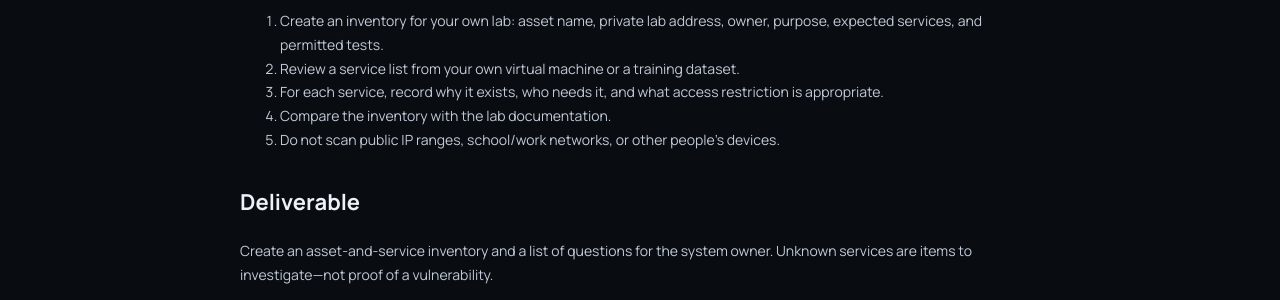
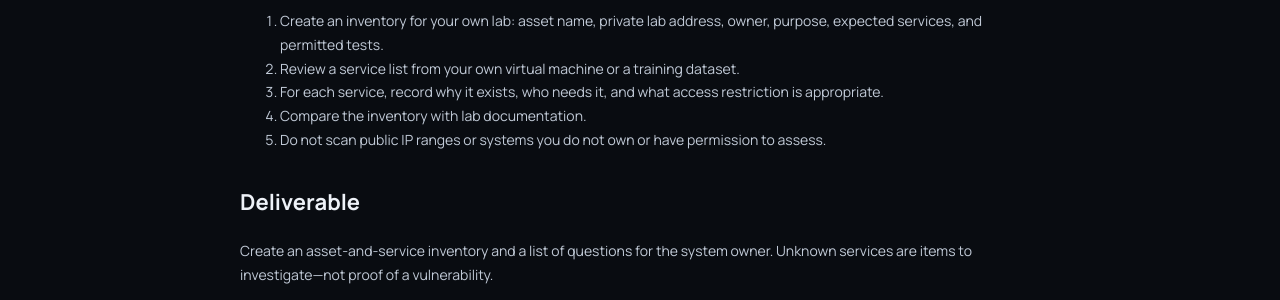
Before and after one commit to Learning-No/Cybersecurity-Learning-Lab, a Jekyll site: the page built from _notes/week-05-network-discovery.md, in a window 1280 px wide and 900 px high, scrolled down 889 px. Shown: the part 154-454 px from the top of the window. Built offline with Jekyll 4.4.1, drawn with Linux system fonts in a browser that asks for light colours.

```diff
--- a/_notes/week-05-network-discovery.md
+++ b/_notes/week-05-network-discovery.md
@@ -26,8 +26,8 @@
 1. Create an inventory for your own lab: asset name, private lab address, owner, purpose, expected services, and permitted tests.
 2. Review a service list from your own virtual machine or a training dataset.
 3. For each service, record why it exists, who needs it, and what access restriction is appropriate.
-4. Compare the inventory with the lab documentation.
-5. Do not scan public IP ranges, school/work networks, or other people's devices.
+4. Compare the inventory with lab documentation.
+5. Do not scan public IP ranges or systems you do not own or have permission to assess.
 
 ## Deliverable
 Create an asset-and-service inventory and a list of questions for the system owner. Unknown services are items to investigate—not proof of a vulnerability.
```
